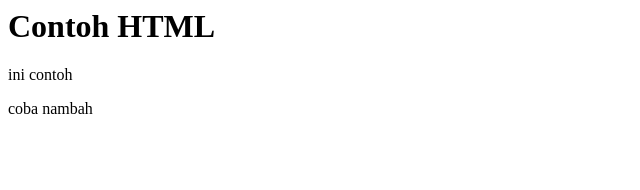
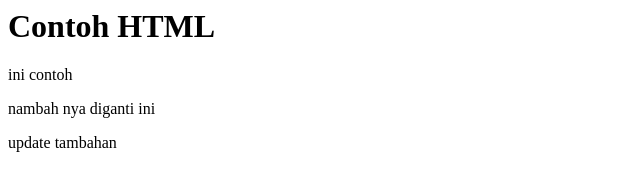
Before and after one commit to RevinoR/LatihanKelas, a plain HTML site: page index.html in a window 1280 px wide. Shown: the whole page, without its empty margins (0-640 px from the left). Drawn offline with Linux system fonts and the light colour scheme.

Commit message:
update dan delete
menambah sedikit dan menghapus satu line code

```diff
--- a/index.html
+++ b/index.html
@@ -5,6 +5,7 @@
   <body>
     <h1> Contoh HTML </h1>
     <p> ini contoh <p>
-    <p> coba nambah <p>
+    <p> nambah nya diganti ini <p>
+    <p> update tambahan <p>
   </body>
 </html>
```
